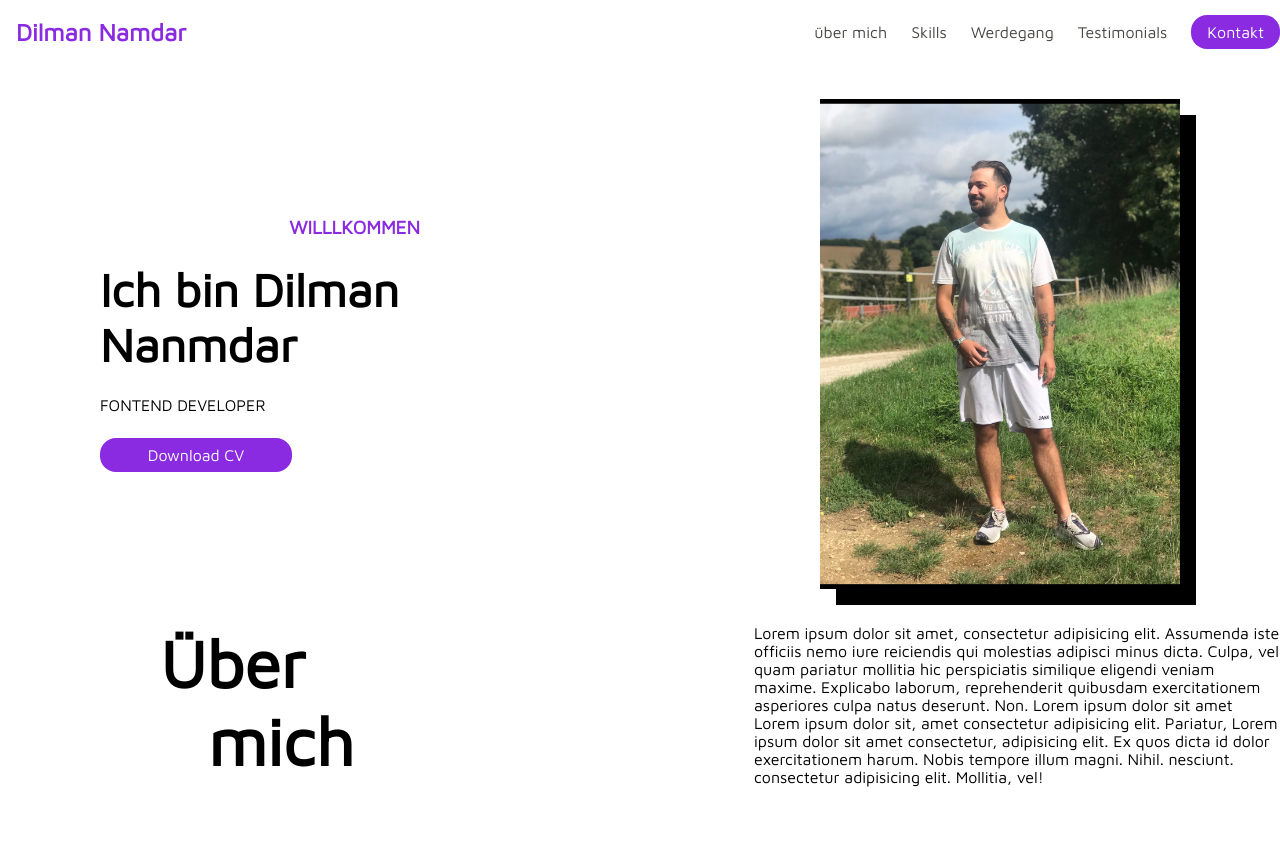
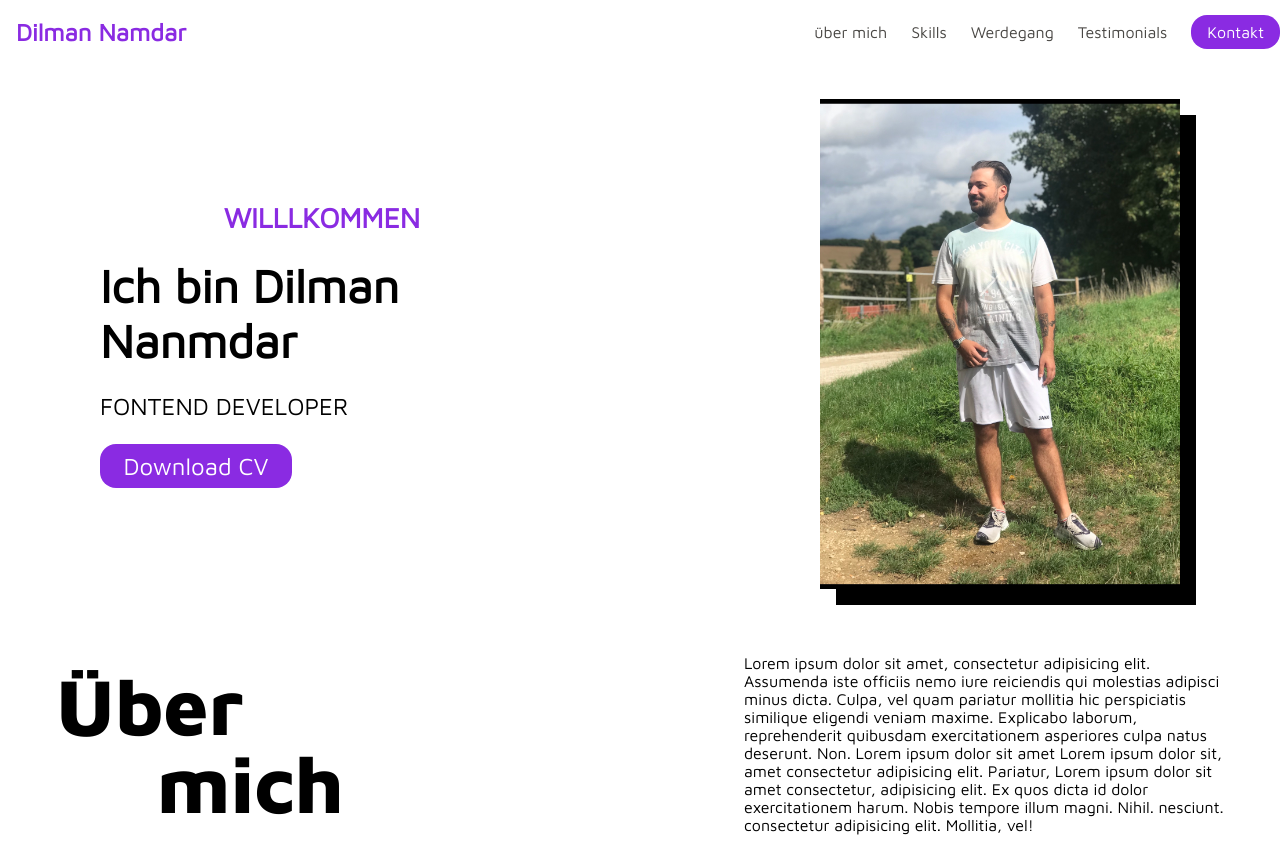
Before and after one commit to NamlidN/portfolio-inarbeit-, a plain HTML site: page index.html in a window 1280 px wide. Before the commit the page ends 800 px from the top, so only its background shows below. Drawn offline with Linux system fonts and the light colour scheme.

Commit message:
über mich font und co

```diff
--- a/assets/css/style.css
+++ b/assets/css/style.css
@@ -1,16 +1,22 @@
-*{
+* {
     margin: 0;
     padding: 0;
     font-family: marvpro;
 }
-body{
+
+body {
     background-color: rgb(255, 255, 255);
+}
+@font-face {
+    font-family: bol;
+    src: url("../fonts/MavenPro-ExtraBold.ttf");
 }
 @font-face {
     font-family: marvpro;
     src: url("../fonts/MavenPro-Regular.ttf");
 }
-header{
+
+header {
     font-family: marvenpro;
     display: flex;
     justify-content: space-between;
@@ -22,30 +28,34 @@ header{
     align-items: center;
     color: rgb(50, 44, 37);
 }
-ul{
+
+ul {
     display: flex;
     list-style-type: none;
     gap: 1.5rem;
     color: aquamarine;
 }
-.kontakt{
+
+.kontakt {
     background-color: blueviolet;
     border-radius: 1rem;
-    padding:  .5rem  1rem;
+    padding: .5rem 1rem;
     color: rgb(255, 255, 255);
 }
-.name{
+
+.name {
     color: blueviolet;
     padding-left: 1rem;
 }
-a{
+
+a {
     color: rgb(74, 72, 69);
     text-decoration: none;
 }
 
-img{
+img {
     width: 45vh;
-    background-size: cover ;
+    background-size: cover;
     box-shadow: 1rem 1rem rgb(0, 0, 0);
 }
 
@@ -56,36 +66,51 @@ img{
     align-items: center;
     justify-content: center;
     gap: 25rem;
+    font-size: 18pt;
 }
-.namee{
+
+.namee {
     font-size: 35pt;
     width: 20rem;
 }
-.obtext{
+
+.obtext {
     display: flex;
     flex-direction: column;
     gap: 1.5rem;
 }
-.down{
+
+.down {
     text-align: center;
     width: 10rem;
 }
-.will{
+
+.will {
     text-align: right;
 }
-.übermich{
+
+.übermich {
     display: flex;
-    gap: 25rem;
+    gap: 25em;
+    width: 100%;
+    height: 30vh;
+    align-items: center;
+    justify-content: center;
+
 }
-.über{
-    font-size: 50pt;
-    margin-left: 10rem;
+
+.über {
+    font-size: 5rem;
+    width: 18rem;
     display: flex;
-    flex-direction: column;
+    flex-wrap: wrap;
+    line-height: 4.9rem;
+    text-align-last: right;
+    font-family: bol;
 }
-.lorem{
+
+.lorem {
+    display: flex;
     text-align: left;
+    width: 30rem;
 }
-span{
-    margin-left: 3rem;
-}
--- a/index.html
+++ b/index.html
@@ -32,10 +32,10 @@
         </section>
         <section>
             <article class="übermich">
-                <h1 class="über">
+                <p class="über">
                     Über
-                  <span>mich</span>
-                </h1>
+                  mich
+                </p>
                 <p class="lorem">Lorem ipsum dolor sit amet, consectetur adipisicing elit. Assumenda iste officiis nemo iure reiciendis qui molestias adipisci minus dicta. Culpa, vel quam pariatur mollitia hic perspiciatis similique eligendi veniam maxime. Explicabo laborum, reprehenderit quibusdam exercitationem asperiores culpa natus deserunt. Non. Lorem ipsum dolor sit amet Lorem ipsum dolor sit, amet consectetur adipisicing elit. Pariatur, Lorem ipsum dolor sit amet consectetur, adipisicing elit. Ex quos dicta id dolor exercitationem harum. Nobis tempore illum magni. Nihil. nesciunt. consectetur adipisicing elit. Mollitia, vel!</p>
             </article>
         </section>
```
Also changed, not shown: assets/fonts/MavenPro-ExtraBold.ttf (added).
